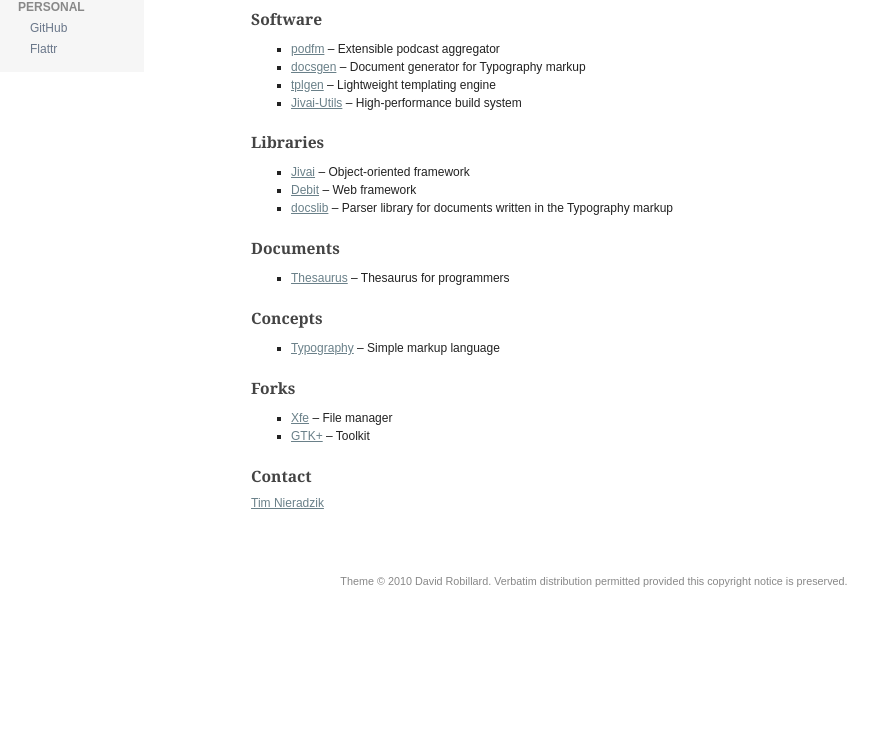
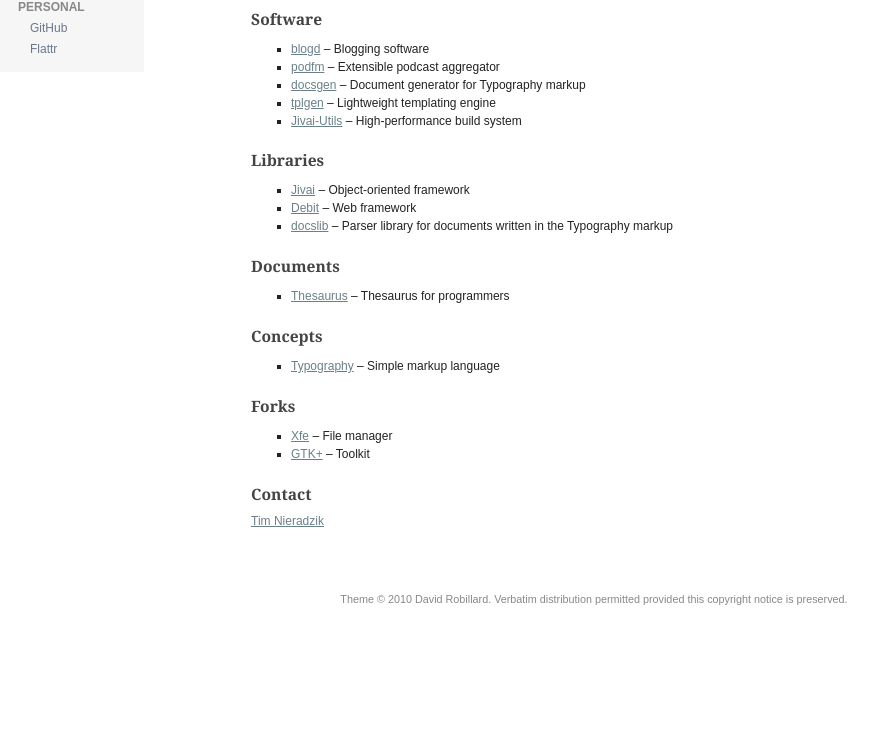
Before and after one commit to tindzk/tindzk.github.com, a plain HTML site: page index.html in a window 1280 px wide. Shown: the part 60-800 px from the top of the page, without its empty margins (0-889 px from the left). Drawn offline with Linux system fonts and the light colour scheme.

Commit message:
Link to "blogd".

```diff
--- a/index.html
+++ b/index.html
@@ -36,6 +36,7 @@
 					<div class="post-entry">
 						<h3>Software</h3>
 						<ul>
+							<li><a href="http://github.com/tindzk/blogd/">blogd</a> &#8211; Blogging software</li>
 							<li><a href="podfm/">podfm</a> &#8211; Extensible podcast aggregator</li>
 							<li><a href="docsgen/">docsgen</a> &#8211; Document generator for Typography markup</li>
 							<li><a href="tplgen/">tplgen</a> &#8211; Lightweight templating engine</li>
```
